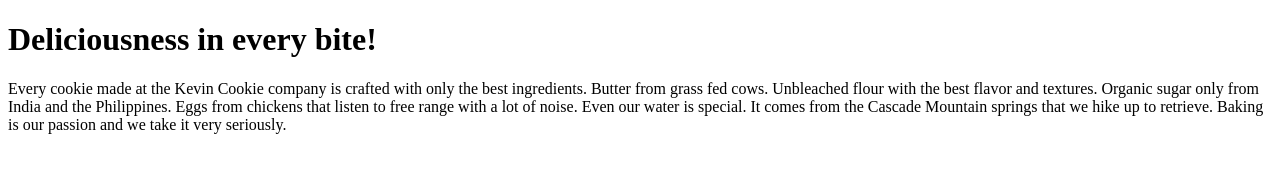
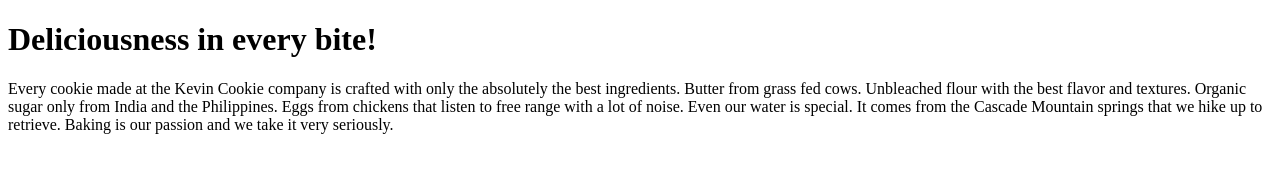
Before and after one commit to Maduk86/KevinCookieCompany.com, a plain HTML site: page index.htm in a window 1280 px wide. Drawn offline with Linux system fonts and the light colour scheme.

Commit message:
update indext text

```diff
--- a/index.htm
+++ b/index.htm
@@ -4,7 +4,7 @@
 
 <h1>Deliciousness in every bite!</h1>
 
-<p>Every cookie made at the Kevin Cookie company is crafted with only the best ingredients. Butter from grass fed cows. Unbleached flour with the best flavor and textures. Organic sugar only from India and the Philippines. Eggs from chickens that listen to free range with a lot of noise. Even our water is special. It comes from the Cascade Mountain springs that we hike up to retrieve. Baking is our passion and we take it very seriously.</p>
+<p>Every cookie made at the Kevin Cookie company is crafted with only the absolutely the best ingredients. Butter from grass fed cows. Unbleached flour with the best flavor and textures. Organic sugar only from India and the Philippines. Eggs from chickens that listen to free range with a lot of noise. Even our water is special. It comes from the Cascade Mountain springs that we hike up to retrieve. Baking is our passion and we take it very seriously.</p>
 
 </body>
 </html>
```
